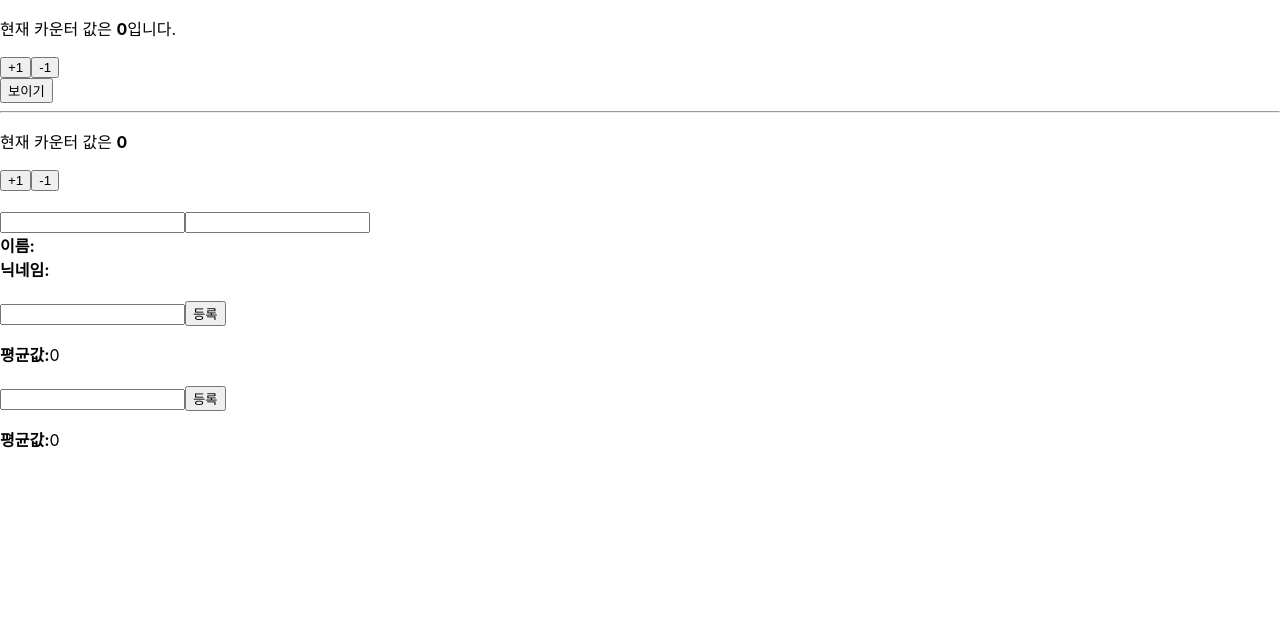
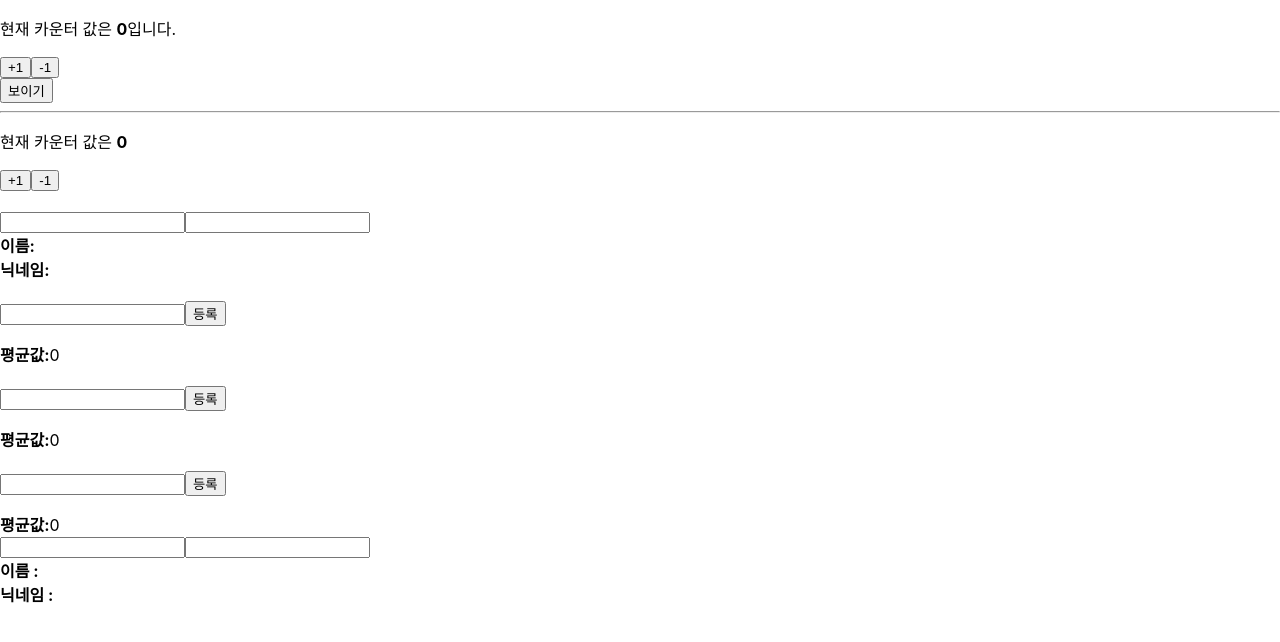
Before and after one commit to NaLeum/ReactJs__Practice, a React (Create React App) app in the folder hooks-tutorial/: page / in a window 1280 px wide. Shown: the top 642 px of the page. Built offline with nearby package versions, Linux system fonts and the light colour scheme.

Commit message:
useRef , useInputs

```diff
--- a/hooks-tutorial/src/App.js
+++ b/hooks-tutorial/src/App.js
@@ -6,6 +6,8 @@
 import ReducerInfo from './ReducerInfo';
 import Average from './Average';
 import MemoAverage from './MemoAverage';
+import RefAverage from './RefAverage';
+import InputsInfo from './InputsInfo';
 
 const App= () => {
   const [visible,setVisible] = useState(false);
@@ -25,6 +27,8 @@
      <ReducerInfo />
      <Average />
      <MemoAverage />
+     <RefAverage />
+     <InputsInfo />
     </>
   );
 }
--- /dev/null
+++ b/hooks-tutorial/src/InputsInfo.js
@@ -0,0 +1,28 @@
+import React from 'react';
+import useInputs from './useInputs';
+
+const InputsInfo = () => {
+    const [state, onChange] =useInputs({
+        name:'',
+        nickname:''
+    });
+    const {name, nickname} = state;
+    return(
+        <div>
+            <div>
+                <input name="name" value={name} onChange={onChange} />
+                <input name="nickname" value={nickname} onChange={onChange} />
+            </div>
+            <div>
+                <div>
+                    <b>이름 :</b> {name}
+                </div>
+                <div>
+                    <b>닉네임 :</b> {nickname}
+                </div>
+            </div>
+        </div>
+    )
+}
+
+export default InputsInfo;
--- /dev/null
+++ b/hooks-tutorial/src/RefAverage.js
@@ -0,0 +1,48 @@
+import React, { useState, useMemo, useCallback, useRef } from 'react';
+
+// useRef 는 함수형 컴포넌트에서 ref를 쉽게 사용할 수 있도록 한다.
+
+const getAverage = numbers => {
+    console.log('평균값 계산중...');
+    if(numbers.length===0) return 0;
+    const sum = numbers.reduce((a,b) => a+b);
+    return sum / numbers.length;
+};
+
+const RefAverage = () => {
+    const [list,setList] = useState([]);
+    const [number, setNumber] = useState('');
+    const inputEl = useRef(null);
+
+    const onChange = useCallback(e => {
+        setNumber(e.target.value);
+    },[])
+    const onInsert = useCallback(()=>{
+        const nextList = list.concat(parseInt(number))
+        setList(nextList);
+        setNumber('');
+        inputEl.current.focus();
+        // useRef를 사용하여 ref를 설정하면 useRef를 통해 만든 객체 안의 current값이 실제 엘리먼트를 가리킵니다.
+    },[number,list])
+
+    const avg = useMemo(()=>getAverage(list),[list])
+
+    return(
+        <div>
+            <br/>
+            <input type='number' value={number} onChange={onChange} ref={inputEl}/>
+            <button onClick={onInsert}>등록</button>
+            <ul>
+                {list.map((value,index)=>(
+                    <li key={index}>{value}</li>
+                ))}
+
+            </ul>
+            <div>
+                <b>평균값:</b>{avg}
+            </div>
+        </div>
+    )
+}
+
+export default RefAverage;
--- /dev/null
+++ b/hooks-tutorial/src/useInputs.js
@@ -0,0 +1,16 @@
+import {useReducer} from 'react';
+
+function reducer(state,action){
+    return{
+        ...state,
+        [action.name]: action.value
+    };
+
+}
+export default function useInputs(initialForm){
+    const [state,dispatch] = useReducer(reducer,initialForm);
+    const onChange = e => {
+        dispatch(e.target);
+    };
+    return [state,onChange];
+}
```
